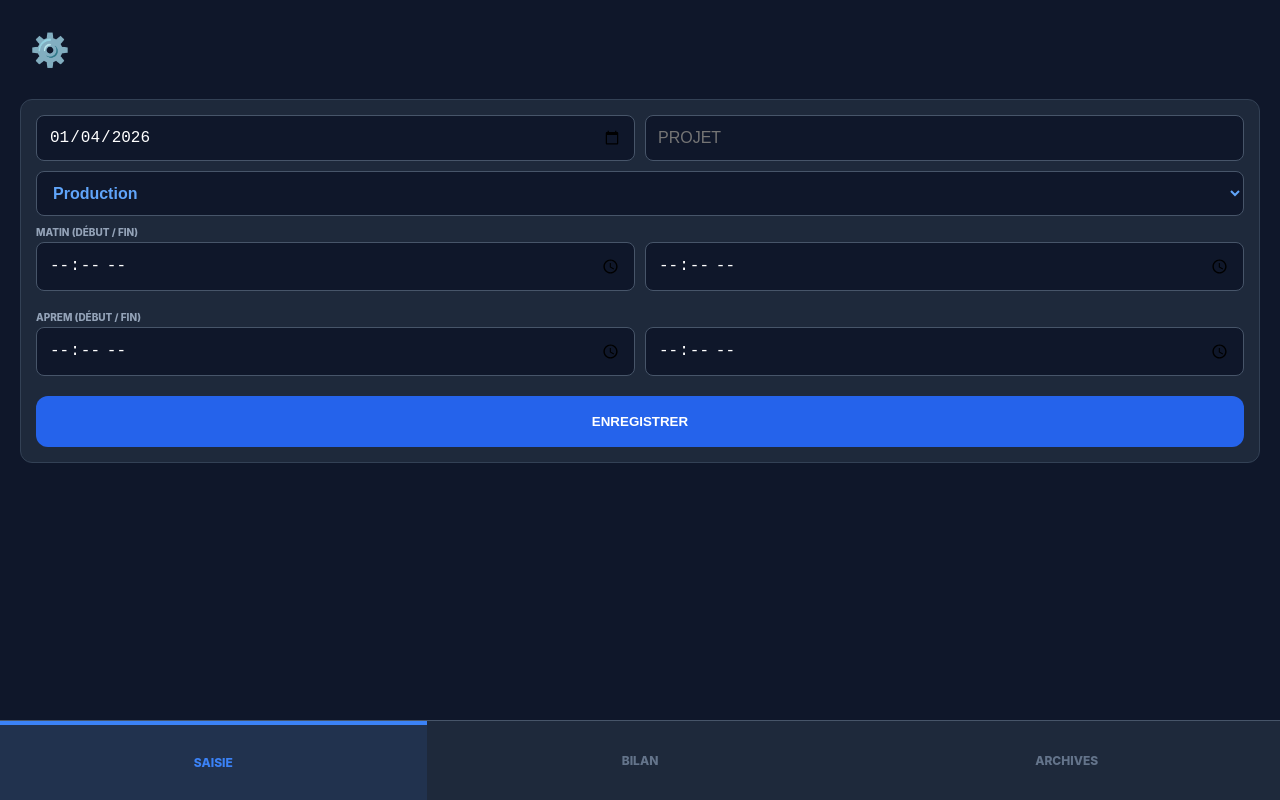
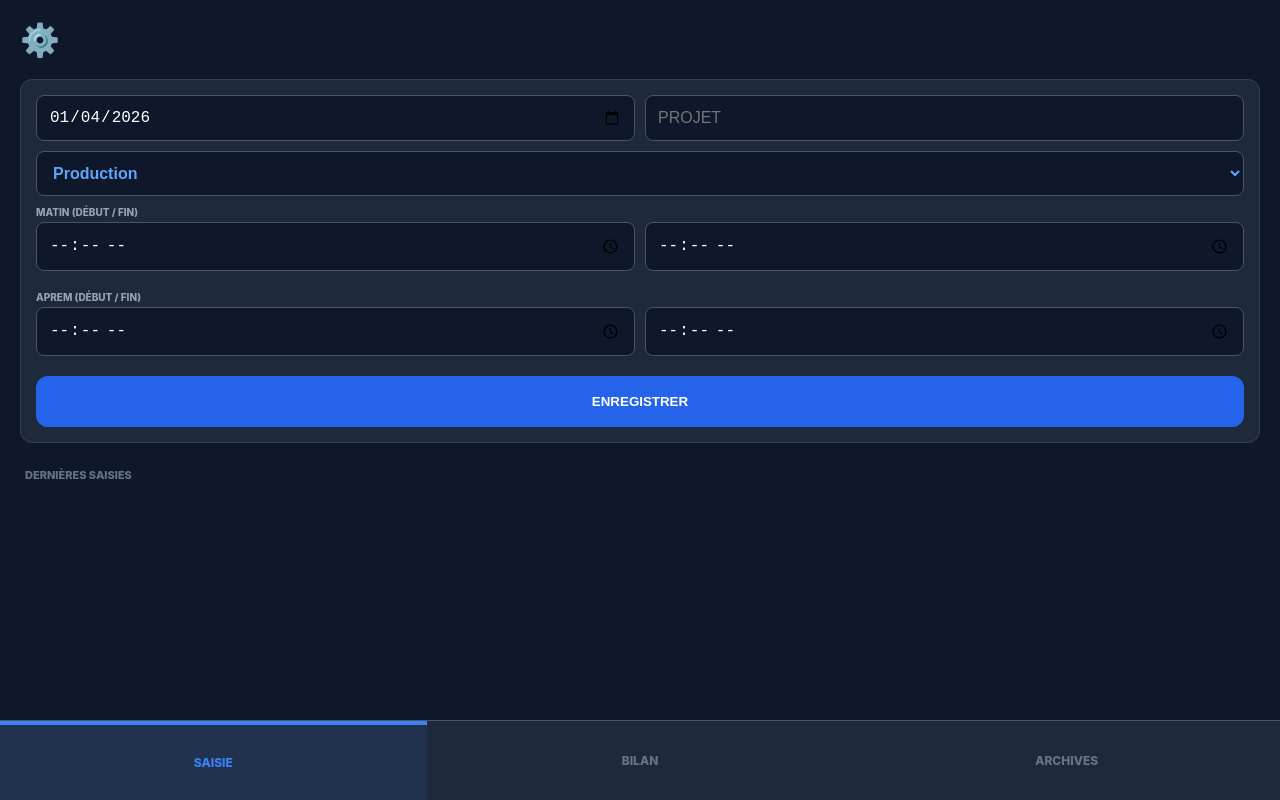
Before and after one commit to estebanpassemard-cmyk/Protrack, a plain HTML site: page index.html in a window 1280 px wide. Both pictures are taken after a click on the element "SAISIE". Drawn offline with Linux system fonts and the light colour scheme.

Commit message:
Update index.html

```diff
--- a/index.html
+++ b/index.html
@@ -3,39 +3,49 @@
 <head>
     <meta charset="UTF-8">
     <meta name="viewport" content="width=device-width, initial-scale=1.0, maximum-scale=1.0, user-scalable=no">
-    <title>ProTrack V48</title>
+    <title>ProTrack V49</title>
     <style>
         * { box-sizing: border-box; -webkit-tap-highlight-color: transparent; outline: none; }
-        html, body {
+
+        /* Modifié pour autoriser le défilement naturel */
+        body {
             background: #0f172a; color: white; font-family: -apple-system, sans-serif;
-            margin: 0; height: 100%; overflow: hidden; position: fixed; width: 100%;
+            margin: 0; padding-bottom: 90px; min-height: 100vh; overflow-y: auto;
         }
-        .page { display: none; height: calc(100vh - 80px); overflow-y: auto; padding: 20px; -webkit-overflow-scrolling: touch; }
+
+        .page { display: none; padding: 20px; width: 100%; }
         #pg0 { display: block; }
+
         .card { background: #1e293b; border-radius: 12px; padding: 15px; margin-bottom: 15px; border: 1px solid #334155; }
         .input { background: #0f172a; border: 1px solid #475569; color: white; border-radius: 8px; padding: 12px; width: 100%; font-size: 16px; margin-bottom: 10px; display: block; }
-        .btn { background: #2563eb; color: white; padding: 18px; border-radius: 12px; font-weight: 800; width: 100%; text-align: center; text-transform: uppercase; border: none; display: block; }
+
+        .btn { background: #2563eb; color: white; padding: 18px; border-radius: 12px; font-weight: 800; width: 100%; text-align: center; text-transform: uppercase; border: none; cursor: pointer; }
         .btn-sec { background: #334155; padding: 10px; font-size: 11px; color: white; border-radius: 6px; text-align: center; font-weight: bold; text-transform: uppercase; }
-        .nav { position: fixed; bottom: 0; width: 100%; height: 80px; background: #1e293b; display: flex; border-top: 1px solid #475569; z-index: 9999; }
-        .nav-item { flex: 1; color: #64748b; display: flex; align-items: center; justify-content: center; font-weight: 800; text-transform: uppercase; font-size: 12px; height: 100%; }
+
+        .nav { position: fixed; bottom: 0; left: 0; width: 100%; height: 80px; background: #1e293b; display: flex; border-top: 1px solid #475569; z-index: 9999; }
+        .nav-item { flex: 1; color: #64748b; display: flex; align-items: center; justify-content: center; font-weight: 800; text-transform: uppercase; font-size: 12px; }
         .nav-item.active { color: #3b82f6; background: rgba(59, 130, 246, 0.1); border-top: 4px solid #3b82f6; }
+
         .label { font-size: 10px; color: #94a3b8; text-transform: uppercase; font-weight: 800; margin-bottom: 4px; display: block; }
-        .row { display: flex; justify-content: space-between; align-items: center; padding: 12px 0; border-bottom: 1px solid #334155; font-size: 12px; }
+        .row { display: flex; justify-content: space-between; align-items: center; padding: 12px 0; border-bottom: 1px solid #334155; }
+
+        .grid-2 { display: grid; grid-template-columns: 1fr 1fr; gap: 10px; }
+        .hour-badge { font-size: 11px; color: #3b82f6; font-weight: 900; display: block; margin-top: 3px; }
+
         .modal { display:none; position:fixed; inset:0; background:rgba(0,0,0,0.95); z-index:10000; padding:20px; align-items:center; justify-content:center; }
-        .grid-2 { display: grid; grid-template-columns: 1fr 1fr; gap: 10px; }
-        .line-detail { font-size: 10px; color: #3b82f6; font-weight: bold; display: block; margin-top: 2px; }
     </style>
 </head>
 <body>
 
     <div class="nav">
-        <div id="nv0" class="nav-item active" onclick="goto(event, 0)">Saisie</div>
-        <div id="nv1" class="nav-item" onclick="goto(event, 1)">Bilan</div>
-        <div id="nv2" class="nav-item" onclick="goto(event, 2)">Archives</div>
+        <div id="nv0" class="nav-item active" onclick="goto(0)">Saisie</div>
+        <div id="nv1" class="nav-item" onclick="goto(1)">Bilan</div>
+        <div id="nv2" class="nav-item" onclick="goto(2)">Archives</div>
     </div>
 
     <div id="pg0" class="page">
-        <div onclick="openSet(event)" style="font-size:32px; margin-bottom:20px; padding:10px; width:60px;">⚙️</div>
+        <div onclick="openSet()" style="font-size:32px; margin-bottom:20px; width:60px; cursor:pointer;">⚙️</div>
+
         <div class="card">
             <div class="grid-2">
                 <input type="date" id="in-date" class="input">
@@ -63,8 +73,10 @@
                 <input type="time" id="e2" class="input">
             </div>
 
-            <button class="btn" onclick="saveData(event)">ENREGISTRER</button>
+            <button class="btn" onclick="saveData()">ENREGISTRER</button>
         </div>
+
+        <div style="font-size:11px; color:#64748b; text-transform:uppercase; margin:25px 0 10px 5px; font-weight:800;">Dernières saisies</div>
         <div id="recent-list"></div>
     </div>
 
@@ -76,13 +88,15 @@
         <div id="list-bilan"></div>
     </div>
 
-    <div id="pg2" class="page"><div id="list-archive"></div></div>
+    <div id="pg2" class="page">
+        <div id="list-archive"></div>
+    </div>
 
     <div id="set-modal" class="modal">
         <div class="card" style="width:100%;">
             <h3 style="text-align:center; margin-top:0;">Configuration</h3>
             <div id="price-inputs"></div>
-            <button class="btn" onclick="closeSet(event)" style="margin-top:20px;">VALIDER</button>
+            <button class="btn" onclick="closeSet()" style="margin-top:20px;">VALIDER</button>
         </div>
     </div>
 
@@ -94,24 +108,22 @@
 
         const $ = (id) => document.getElementById(id);
 
-        // NAVIGATION (MOTEUR V45 VALIDÉ)
-        window.goto = function(e, n) {
-            if(e) e.stopPropagation();
+        function goto(n) {
+            window.scrollTo(0,0);
             for(let i=0; i<3; i++) {
-                $(`pg${i}`).style.setProperty('display', 'none', 'important');
+                $(`pg${i}`).style.display = 'none';
                 $(`nv${i}`).classList.remove('active');
             }
-            $(`pg${n}`).style.setProperty('display', 'block', 'important');
+            $(`pg${n}`).style.display = 'block';
             $(`nv${n}`).classList.add('active');
             render();
-        };
+        }
 
-        window.saveData = function(e) {
-            if(e) e.stopPropagation();
+        function saveData() {
             const d = $('in-date').value;
             const p = $('in-proj').value.toUpperCase() || "DIVERS";
             const t = $('in-type').value;
-            if(!d) { alert("Choisir une date"); return; }
+            if(!d) return alert("Date manquante");
 
             const toM = (v) => { if(!v) return null; const [h,m] = v.split(':'); return parseInt(h)*60 + parseInt(m); };
             const ms = toM($('s1').value), me = toM($('e1').value), as = toM($('s2').value), ae = toM($('e2').value);
@@ -134,23 +146,28 @@
                     let p2 = (as !== null && ae !== null) ? $('s2').value + "-" + $('e2').value : "";
                     hStr = (p1 && p2) ? p1 + " / " + p2 : (p1 || p2);
                 }
-                if(totalMin <= 0) { alert("Erreur horaires"); return; }
+                if(totalMin <= 0) return alert("Heures incohérentes");
                 durH = totalMin / 60;
                 val = durH * (t === 'Production' ? rates.prod : rates.trajet);
             }
+
             db.unshift({ id: Date.now(), d, p, t, val, hStr, durH });
             localStorage.setItem('PT44_DATA', JSON.stringify(db));
-            alert("Saisie enregistrée !");
+            alert("Enregistré !");
             ['in-proj','s1','e1','s2','e2'].forEach(id => $(id).value = "");
             render();
-        };
+        }
 
         function render() {
-            // Rétablissement de l'auto-complétion
-            const projects = [...new Set(db.map(x => x.p))];
-            $('plist').innerHTML = projects.map(p => `<option value="${p}">`).join('');
+            // Auto-complétion
+            const projs = [...new Set(db.map(x => x.p))];
+            $('plist').innerHTML = projs.map(p => `<option value="${p}">`).join('');
 
-            $('recent-list').innerHTML = db.slice(0, 3).map(o => `<div class="card" style="display:flex; justify-content:space-between; align-items:center; padding:10px; border-left:4px solid #3b82f6;"><div style="font-size:11px;"><b>${o.p}</b><br>${o.hStr}</div><b style="color:#60a5fa;">${o.val.toFixed(2)}€</b></div>`).join('');
+            $('recent-list').innerHTML = db.slice(0, 3).map(o => `
+                <div class="card" style="display:flex; justify-content:space-between; align-items:center; padding:12px; border-left:4px solid #3b82f6;">
+                    <div style="font-size:11px;"><b>${o.p}</b><br>${o.hStr}</div>
+                    <b style="color:#60a5fa;">${o.val.toFixed(2)}€</b>
+                </div>`).join('');
 
             let groups = db.reduce((acc, o) => { (acc[o.p] = acc[o.p] || []).push(o); return acc; }, {});
             let hB = "", hA = "", tAF = 0, tF = 0;
@@ -162,37 +179,39 @@
 
                 let rows = groups[proj].map(o => `
                     <div class="row">
-                        <span style="color:#94a3b8; width:70px;">${o.d.split('-').reverse().join('/')}</span>
+                        <span style="color:#94a3b8; font-size:11px; width:70px;">${o.d.split('-').reverse().join('/')}</span>
                         <div style="flex:1; text-align:center;">
-                            <span style="font-weight:bold;">${o.hStr}</span>
-                            ${o.durH > 0 ? `<span class="line-detail">${o.durH.toFixed(2)}h</span>` : ''}
+                            <span style="font-weight:bold; font-size:11px;">${o.hStr}</span>
+                            ${o.durH > 0 ? `<span class="hour-badge">${o.durH.toFixed(2)}h</span>` : ''}
                         </div>
                         <div style="width:85px; text-align:right;">
-                            <b>${o.val.toFixed(2)}€</b>
-                            <span onclick="delItem(event, ${o.id})" style="margin-left:10px; font-size:16px;">🗑️</span>
+                            <b style="font-size:12px;">${o.val.toFixed(2)}€</b>
+                            <span onclick="delItem(${o.id})" style="margin-left:10px; font-size:18px;">🗑️</span>
                         </div>
                     </div>`).join('');
 
                 let card = `<div class="card" style="border-left:${(!isA && isB) ? '6px solid #ef4444' : '1px solid #334155'}">
                     <div style="display:flex; justify-content:space-between; font-weight:900; margin-bottom:10px;"><span>${proj}</span><span style="color:#3b82f6;">${totalVal.toFixed(2)}€</span></div>
                     ${rows}
-                    <div style="display:grid; grid-template-columns: 1fr 1fr; gap:10px; margin-top:10px;">
-                        ${isA ? `<div class="btn-sec" onclick="toggleArch(event, '${proj.replace(/'/g,"\\'")}')">RÉACTIVER</div>` : `<div class="btn-sec" onclick="toggleBill(event, '${proj.replace(/'/g,"\\'")}')" style="background:${isB?'#1e293b':'#334155'}">${isB?'À FACTURER':'FACTURÉ'}</div><div class="btn-sec" onclick="toggleArch(event, '${proj.replace(/'/g,"\\'")}')" style="color:#60a5fa">ARCHIVER</div>`}
+                    <div style="display:grid; grid-template-columns: 1fr 1fr; gap:10px; margin-top:15px;">
+                        ${isA ? `<div class="btn-sec" onclick="toggleArch('${proj.replace(/'/g,"\\'")}')">Réactiver</div>` :
+                        `<div class="btn-sec" onclick="toggleBill('${proj.replace(/'/g,"\\'")}')" style="background:${isB?'#1e293b':'#334155'}">${isB?'À FACTURER':'FACTURÉ'}</div>
+                         <div class="btn-sec" onclick="toggleArch('${proj.replace(/'/g,"\\'")}')" style="color:#60a5fa">ARCHIVER</div>`}
                     </div>
                 </div>`;
                 if(isA) hA += card; else hB += card;
             }
-            $('list-bilan').innerHTML = hB || "Aucune donnée";
-            $('list-archive').innerHTML = hA || "Aucune archive";
+            $('list-bilan').innerHTML = hB || "Vide";
+            $('list-archive').innerHTML = hA || "Vide";
             $('sum-af').innerText = tAF.toFixed(2) + " €";
             $('sum-f').innerText = tF.toFixed(2) + " €";
         }
 
-        window.delItem = function(e, id) { e.stopPropagation(); if(confirm("Supprimer ?")) { db = db.filter(x => x.id !== id); localStorage.setItem('PT44_DATA', JSON.stringify(db)); render(); } };
-        window.toggleBill = function(e, p) { e.stopPropagation(); billed.includes(p) ? billed = billed.filter(x => x!==p) : billed.push(p); localStorage.setItem('PT44_BILL', JSON.stringify(billed)); render(); };
-        window.toggleArch = function(e, p) { e.stopPropagation(); archived.includes(p) ? archived = archived.filter(x => x!==p) : archived.push(p); localStorage.setItem('PT44_ARCH', JSON.stringify(archived)); render(); };
-        window.openSet = function(e) { if(e) e.stopPropagation(); const labels = { prod:'Prod (€/h)', trajet:'Trajet (€/h)', piges:'Piges (€)', omnes:'Omnes (€)', off:'OFF (€)' }; $('price-inputs').innerHTML = Object.keys(rates).map(k => `<div class="label">${labels[k]}</div><input type="number" id="rt-${k}" value="${rates[k]}" class="input">`).join(''); $('set-modal').style.display = 'flex'; };
-        window.closeSet = function(e) { if(e) e.stopPropagation(); Object.keys(rates).forEach(k => rates[k] = parseFloat($(`rt-${k}`).value)); localStorage.setItem('PT44_RATE', JSON.stringify(rates)); $('set-modal').style.display = 'none'; render(); };
+        function delItem(id) { if(confirm("Supprimer ?")) { db = db.filter(x => x.id !== id); localStorage.setItem('PT44_DATA', JSON.stringify(db)); render(); } }
+        function toggleBill(p) { billed.includes(p) ? billed = billed.filter(x => x!==p) : billed.push(p); localStorage.setItem('PT44_BILL', JSON.stringify(billed)); render(); }
+        function toggleArch(p) { archived.includes(p) ? archived = archived.filter(x => x!==p) : archived.push(p); localStorage.setItem('PT44_ARCH', JSON.stringify(archived)); render(); }
+        function openSet() { const labels = { prod:'Prod (€/h)', trajet:'Trajet (€/h)', piges:'Piges (€)', omnes:'Omnes (€)', off:'OFF (€)' }; $('price-inputs').innerHTML = Object.keys(rates).map(k => `<div class="label">${labels[k]}</div><input type="number" id="rt-${k}" value="${rates[k]}" class="input">`).join(''); $('set-modal').style.display = 'flex'; }
+        function closeSet() { Object.keys(rates).forEach(k => rates[k] = parseFloat($(`rt-${k}`).value)); localStorage.setItem('PT44_RATE', JSON.stringify(rates)); $('set-modal').style.display = 'none'; render(); }
 
         $('in-date').valueAsDate = new Date();
         render();
```
